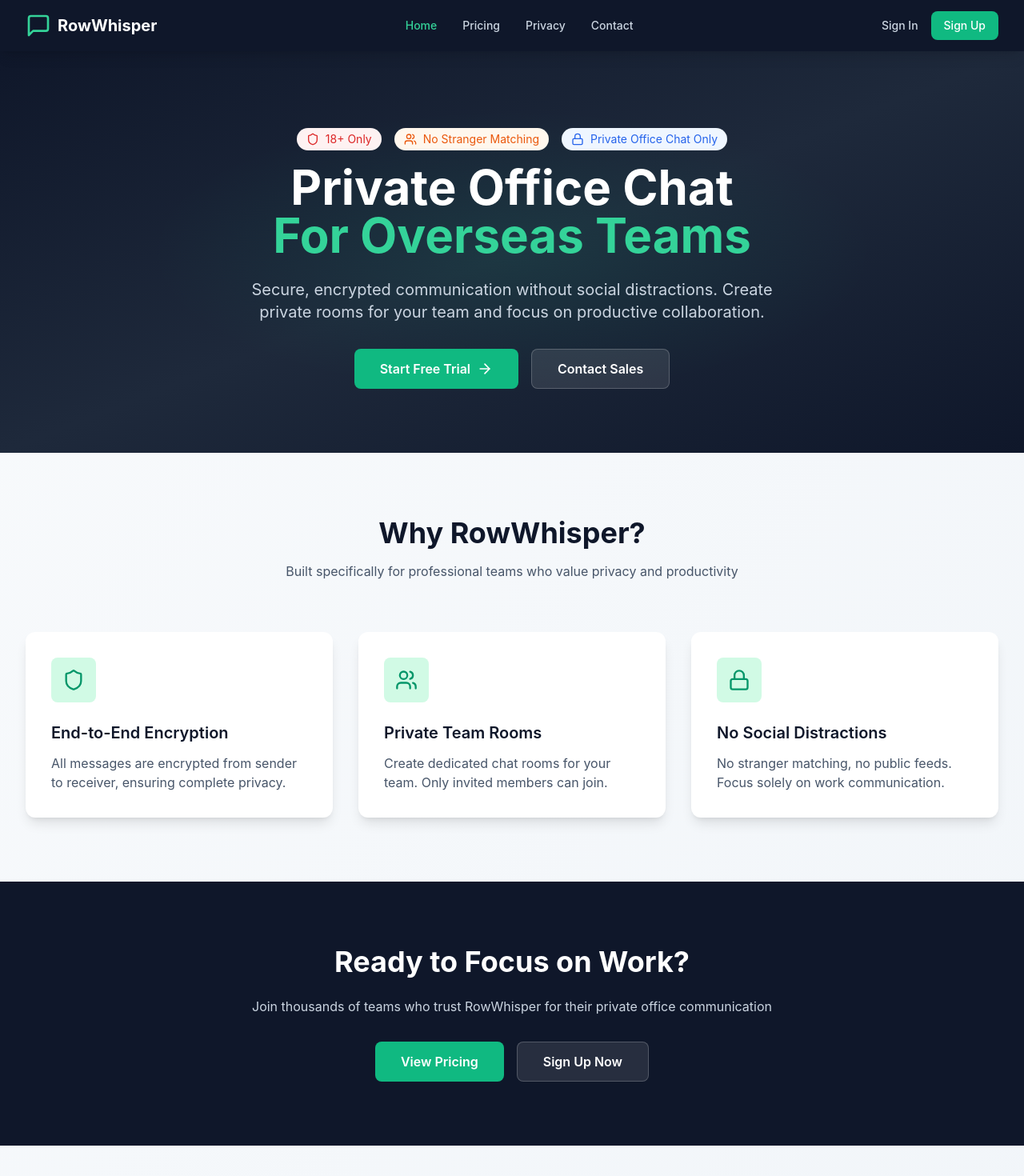
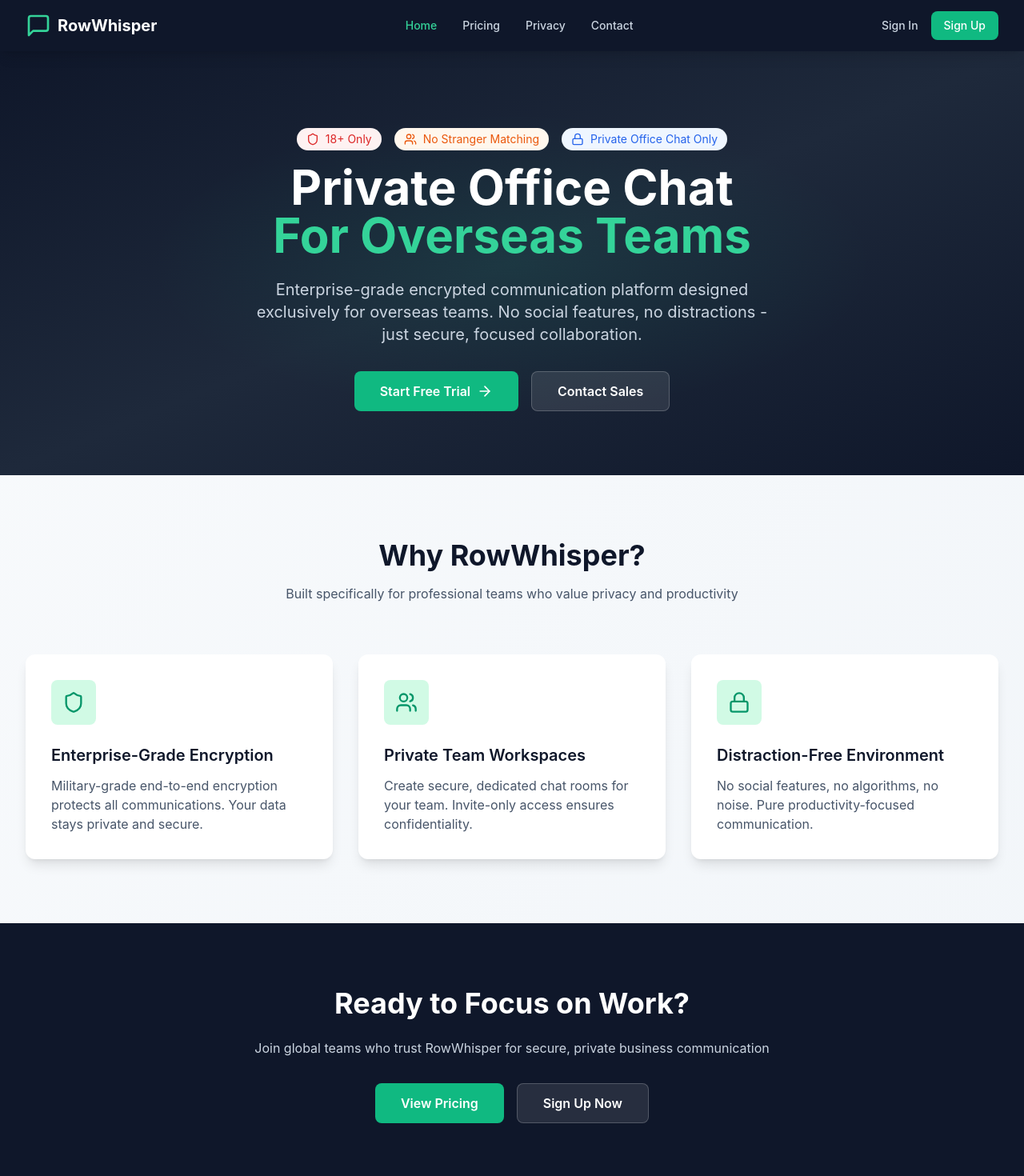
Before and after one commit to wangalam1990/rowwhisper-site, a React (Vite) app: page / in a window 1280 px wide. Shown: the top 1470 px of the page at 80% size. Built offline with nearby package versions, Linux system fonts and the light colour scheme.

Commit message:
Stripe HK review optimization: add Turnstile verification, fix form handling, improve legal pages, and fix inconsistencies

```diff
--- a/src/components/Footer.tsx
+++ b/src/components/Footer.tsx
@@ -61,15 +61,16 @@ export default function Footer() {
                 </Link>
               </li>
               <li>
-                <a href="#" className="text-slate-400 hover:text-emerald-400 text-sm transition-colors">
+                <Link to="/contact" className="text-slate-400 hover:text-emerald-400 text-sm transition-colors">
                   Help Center
-                </a>
+                </Link>
               </li>
             </ul>
           </div>
         </div>
         <div className="border-t border-slate-800 mt-8 pt-8 text-center text-slate-500 text-sm">
           <p>&copy; 2026 RowWhisper. All rights reserved.</p>
+          <p className="mt-2">RowWhisper Technology Limited, Hong Kong</p>
         </div>
       </div>
     </footer>
--- a/src/pages/Contact.tsx
+++ b/src/pages/Contact.tsx
@@ -43,7 +43,12 @@ export default function Contact() {
                   <p className="text-slate-600">We'll get back to you within 24 hours.</p>
                 </div>
               ) : (
-                <form onSubmit={handleSubmit} className="space-y-6">
+                <form onSubmit={handleSubmit} data-name="Contact Form" className="space-y-6">
+                  <input
+                    type="hidden"
+                    name="form-name"
+                    value="Contact Form"
+                  />
                   <div className="grid grid-cols-1 md:grid-cols-2 gap-6">
                     <div>
                       <label className="block text-sm font-medium text-slate-700 mb-2">
--- a/src/pages/Home.tsx
+++ b/src/pages/Home.tsx
@@ -6,18 +6,18 @@ export default function Home() {
   const features = [
     {
       icon: Shield,
-      title: "End-to-End Encryption",
-      description: "All messages are encrypted from sender to receiver, ensuring complete privacy.",
+      title: "Enterprise-Grade Encryption",
+      description: "Military-grade end-to-end encryption protects all communications. Your data stays private and secure.",
     },
     {
       icon: Users,
-      title: "Private Team Rooms",
-      description: "Create dedicated chat rooms for your team. Only invited members can join.",
+      title: "Private Team Workspaces",
+      description: "Create secure, dedicated chat rooms for your team. Invite-only access ensures confidentiality.",
     },
     {
       icon: Lock,
-      title: "No Social Distractions",
-      description: "No stranger matching, no public feeds. Focus solely on work communication.",
+      title: "Distraction-Free Environment",
+      description: "No social features, no algorithms, no noise. Pure productivity-focused communication.",
     },
   ];
 
@@ -35,8 +35,8 @@ export default function Home() {
               <span className="text-emerald-400">For Overseas Teams</span>
             </h1>
             <p className="text-lg md:text-xl text-slate-300 mb-8 max-w-2xl mx-auto">
-              Secure, encrypted communication without social distractions.
-              Create private rooms for your team and focus on productive collaboration.
+              Enterprise-grade encrypted communication platform designed exclusively for overseas teams.
+              No social features, no distractions - just secure, focused collaboration.
             </p>
             <div className="flex flex-col sm:flex-row gap-4 justify-center">
               <Link
@@ -92,7 +92,7 @@ export default function Home() {
             Ready to Focus on Work?
           </h2>
           <p className="text-slate-300 mb-8">
-            Join thousands of teams who trust RowWhisper for their private office communication
+            Join global teams who trust RowWhisper for secure, private business communication
           </p>
           <div className="flex flex-col sm:flex-row gap-4 justify-center">
             <Link
--- a/src/pages/Login.tsx
+++ b/src/pages/Login.tsx
@@ -78,7 +78,7 @@ export default function Login() {
                 />
                 <span className="text-sm text-slate-600">Remember me</span>
               </label>
-              <Link to="#" className="text-sm text-emerald-600 hover:text-emerald-700">
+              <Link to="/contact" className="text-sm text-emerald-600 hover:text-emerald-700">
                 Forgot password?
               </Link>
             </div>
--- a/src/pages/Refund.tsx
+++ b/src/pages/Refund.tsx
@@ -4,7 +4,7 @@ export default function Refund() {
       <div className="max-w-4xl mx-auto px-4 sm:px-6 lg:px-8">
         <div className="bg-white rounded-2xl shadow-lg p-8 md:p-12">
           <h1 className="text-3xl font-bold text-slate-900 mb-6">Refund and Cancellation Policy</h1>
-          <p className="text-slate-500 mb-8">Last Updated: July 2026</p>
+          <p className="text-slate-500 mb-8">Last Updated: June 2025</p>
 
           <h2 className="text-xl font-semibold text-slate-900 mb-4">1. Subscription Cancellation</h2>
           <ul className="list-disc list-inside text-slate-700 mb-8 space-y-2">
@@ -64,7 +64,7 @@ export default function Refund() {
 
           <h2 className="text-xl font-semibold text-slate-900 mb-4">8. Service Scope</h2>
           <p className="text-slate-700 mb-8">
-            This policy applies to all paid plans including Starter and Team Pro subscriptions.
+            This policy applies to all paid plans including Monthly and Yearly subscriptions.
           </p>
 
           <h2 className="text-xl font-semibold text-slate-900 mb-4">9. Changes to This Policy</h2>
--- a/src/pages/Register.tsx
+++ b/src/pages/Register.tsx
@@ -31,7 +31,13 @@ export default function Register() {
             <p className="text-slate-600">Join RowWhisper for private team communication</p>
           </div>
 
-          <form onSubmit={handleSubmit} className="space-y-6">
+          <form onSubmit={handleSubmit} data-name="Register Form" className="space-y-6">
+            <input
+              type="hidden"
+              name="form-name"
+              value="Register Form"
+            />
+
             <div>
               <label className="block text-sm font-medium text-slate-700 mb-2">
                 Email Address
@@ -47,6 +53,10 @@ export default function Register() {
                   placeholder="your@email.com"
                 />
               </div>
+            </div>
+
+            <div>
+              <div className="cf-turnstile" data-sitekey={import.meta.env.VITE_TURNSTILE_SITE_KEY} data-callback="() => {}"></div>
             </div>
 
             <button
--- a/src/pages/Terms.tsx
+++ b/src/pages/Terms.tsx
@@ -4,7 +4,7 @@ export default function Terms() {
       <div className="max-w-4xl mx-auto px-4 sm:px-6 lg:px-8">
         <div className="bg-white rounded-2xl shadow-lg p-8 md:p-12">
           <h1 className="text-3xl font-bold text-slate-900 mb-6">Terms of Service</h1>
-          <p className="text-slate-500 mb-8">Last Updated: July 2026</p>
+          <p className="text-slate-500 mb-8">Last Updated: June 2025</p>
 
           <p className="text-slate-700 mb-8">
             These Terms of Service ("Terms") govern your access and use of the RowWhisper platform and website service at <code className="bg-slate-100 px-2 py-1 rounded">https://rowwhisper.com</code>.
```
Also changed, not shown: src/pages/Privacy.tsx (+9 -24 lines), 1 other file (tests, documents, lock files or other folders).
